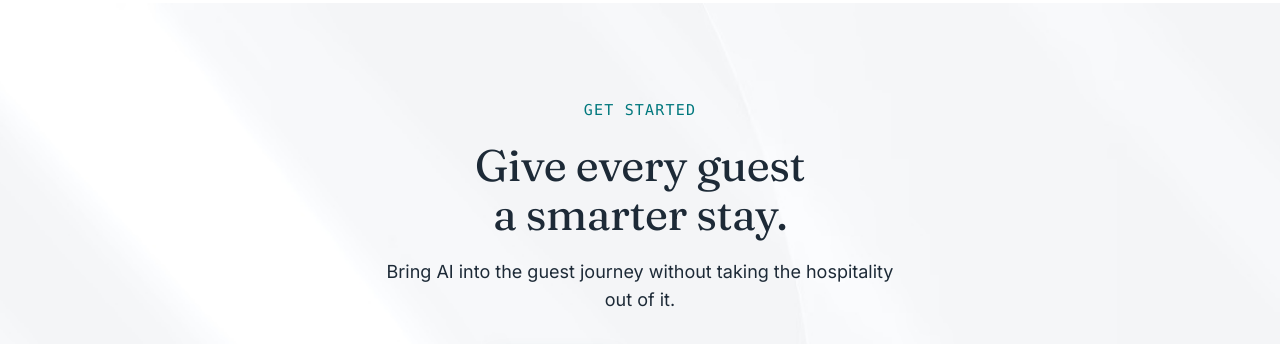
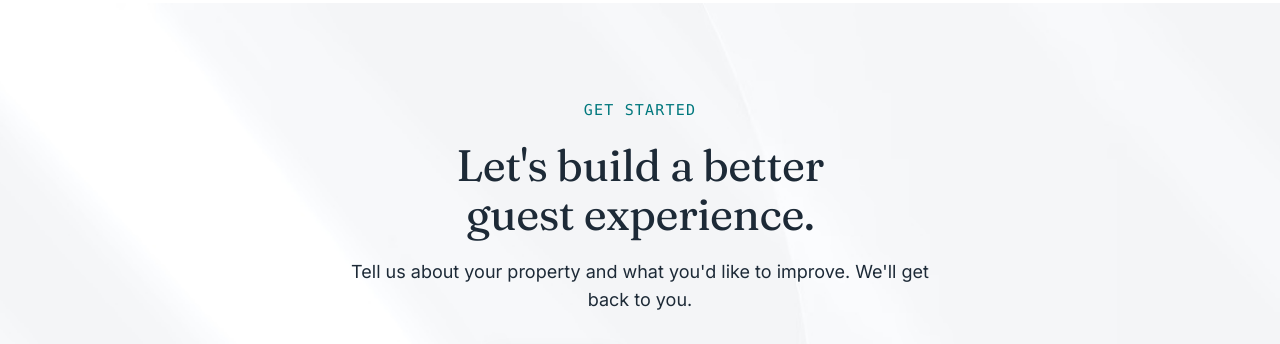
Before and after one commit to abdulrhhkahn/SaraiOS, a Next.js app: page /contact in a window 1280 px wide. Shown: the part 1380-1724 px from the top of the page. Built offline with nearby package versions, Linux system fonts and the light colour scheme; no server answers.

Commit message:
Add files via upload

```diff
--- a/components/layout/FooterCtaCopy.tsx
+++ b/components/layout/FooterCtaCopy.tsx
@@ -15,6 +15,13 @@ const defaultCopy = {
 };
 
 const pageCopy: Record<string, typeof defaultCopy> = {
+  // Contact page: reuses the page banner's heading and paragraph
+  "/contact": {
+    lines: ["Let's build a better guest experience."],
+    body: "Tell us about your property and what you'd like to improve. We'll get back to you.",
+    titleWidth: "max-w-[22ch]",
+    bodyWidth: "max-w-[52ch]",
+  },
   // Pricing page: reuses the page banner's heading and paragraph
   "/pricing": {
     lines: ["A guest experience platform built around your operation."],
```
